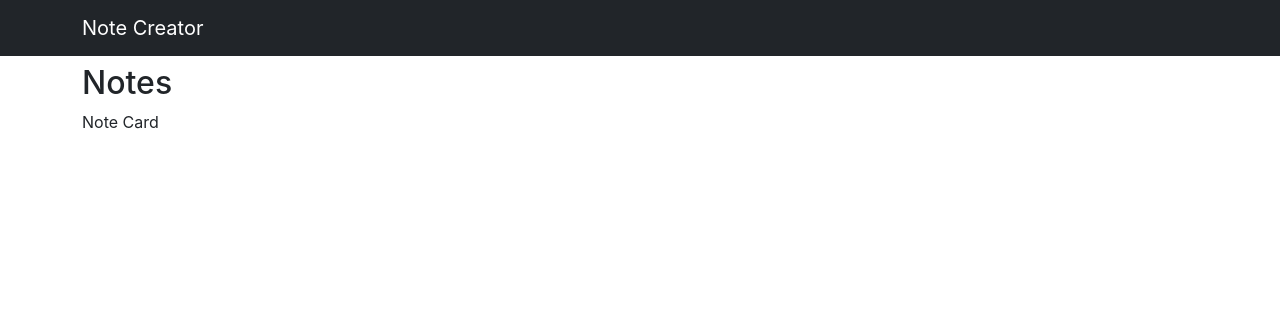
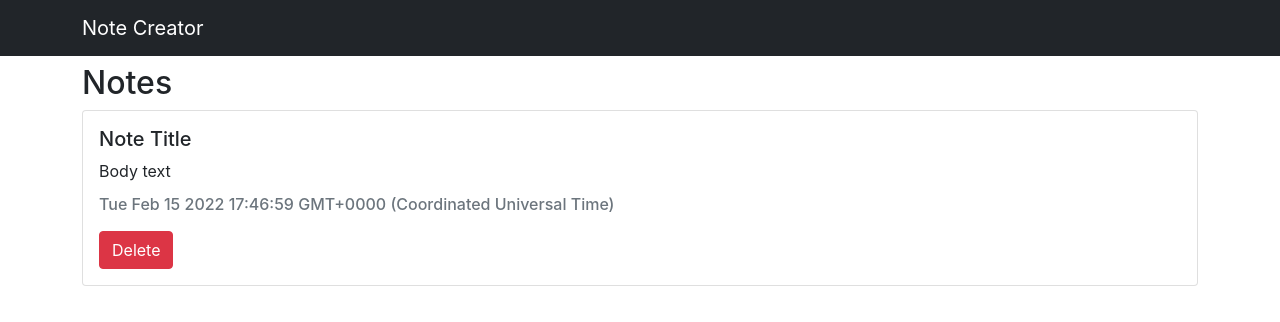
Before and after one commit to Michael-Hutchinson/notes-creator, a React (Create React App) app: page / in a window 1280 px wide. Shown: the top 322 px of the page. Built offline with nearby package versions, Linux system fonts and the light colour scheme.

Commit message:
create notes card styling

```diff
--- a/src/components/Notes.tsx
+++ b/src/components/Notes.tsx
@@ -1,4 +1,5 @@
 import React from 'react';
+import { Button, Card } from 'react-bootstrap';
 import { Note } from '../models/note.model';
 
 interface INotesProps {
@@ -8,7 +9,18 @@
 const Notes: React.FunctionComponent<INotesProps> = ({ note }) => {
   return (
     <>
-      <div>Note Card</div>
+      <div className="mb-3">
+        <Card>
+          <Card.Body>
+            <Card.Title>{note.title}</Card.Title>
+            <Card.Text>{note.text}</Card.Text>
+            <Card.Subtitle className="text-muted">{note.date}</Card.Subtitle>
+            <Button className="mt-3" variant="danger">
+              Delete
+            </Button>
+          </Card.Body>
+        </Card>
+      </div>
     </>
   );
 };
```
